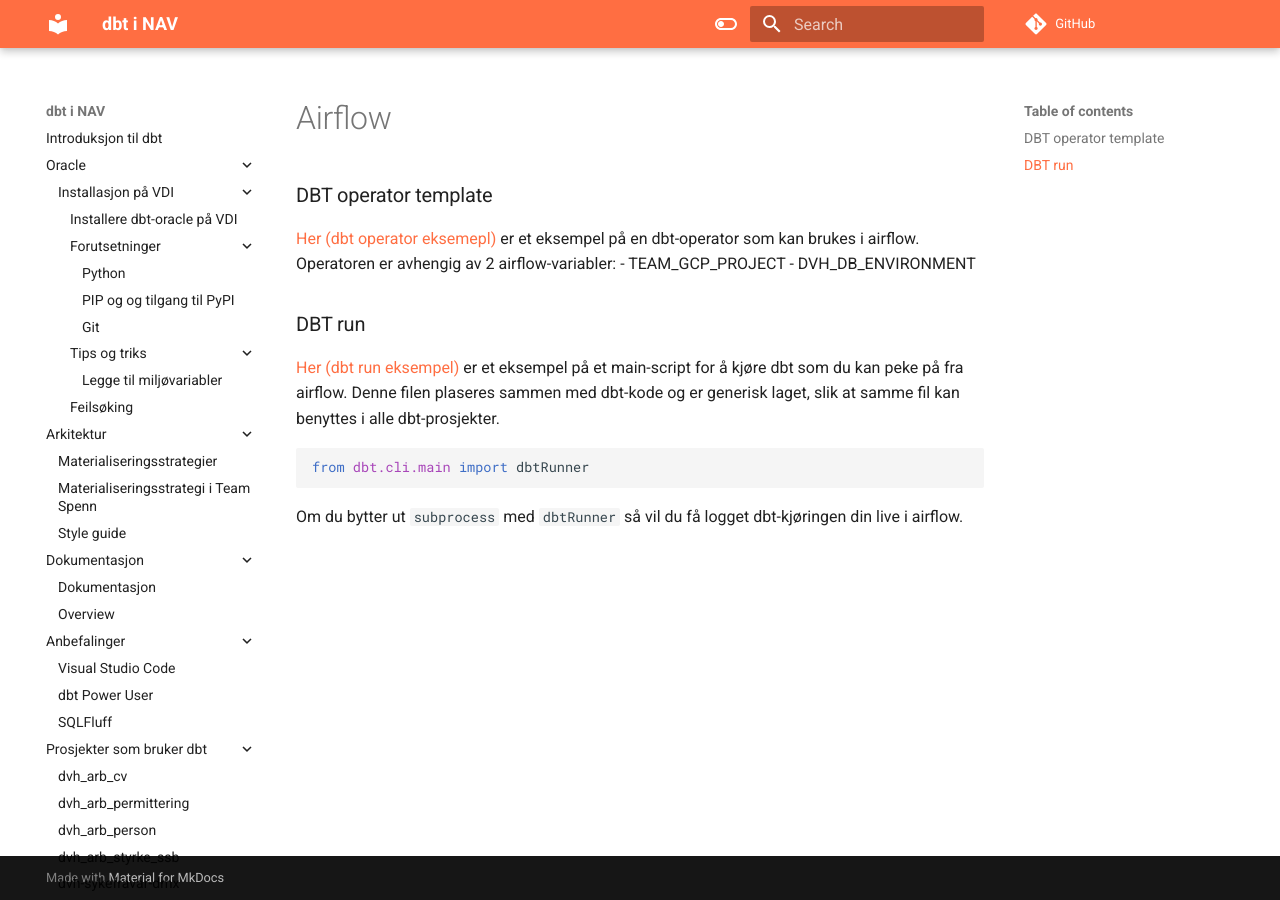
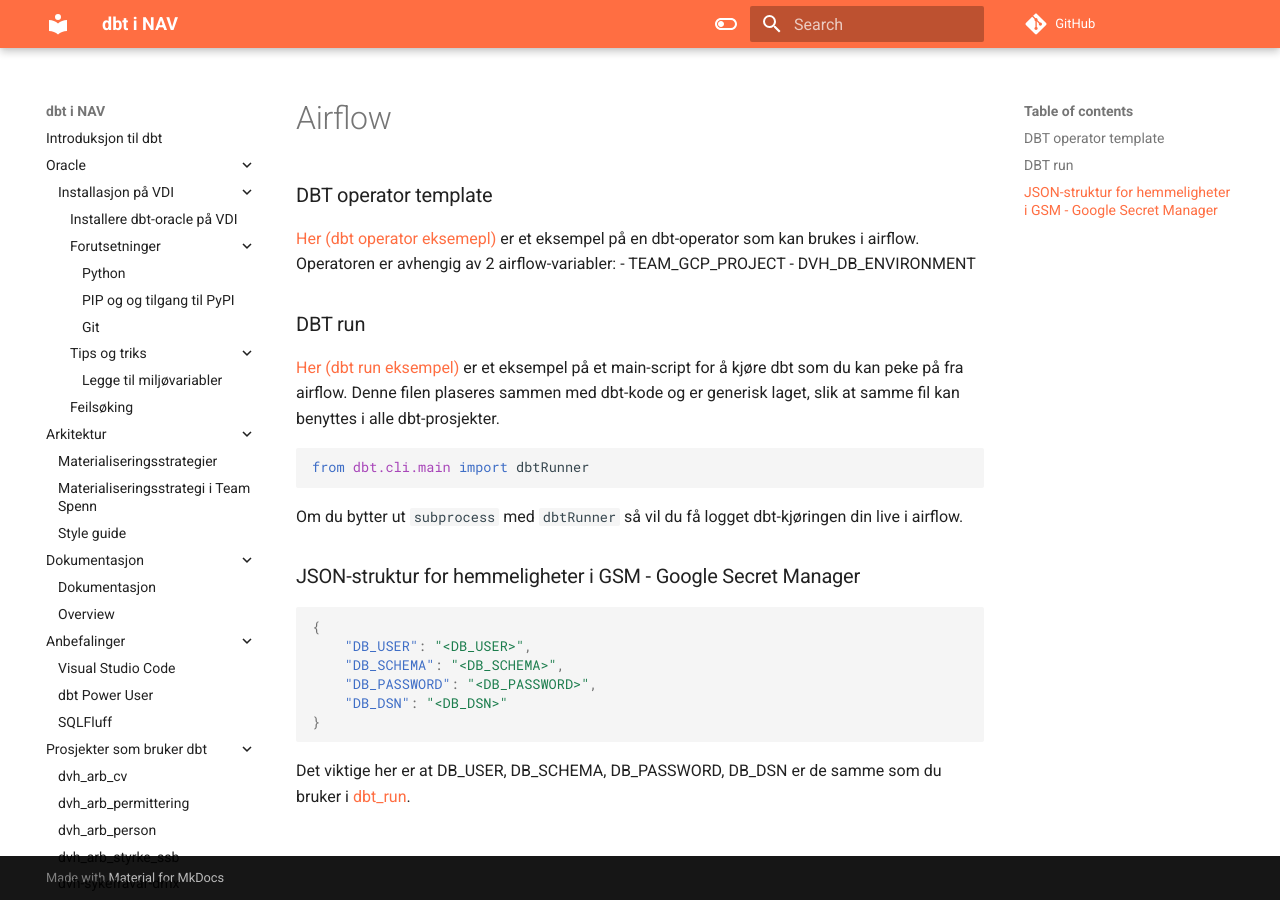
Before and after one commit to navikt/dbt-i-nav, an MkDocs documentation site: the page built from docs/airflow og dbt_run/airflow.md, in a window 1280 px wide. Built offline with MkDocs 1.6.1 and Material for MkDocs 9.7.7, drawn with Linux system fonts in a browser that asks for light colours; comment, search, counter and statistics services are not loaded.

Commit message:
json-struktur for hemmeligheter på gsm

````diff
--- a/docs/airflow og dbt_run/airflow.md
+++ b/docs/airflow og dbt_run/airflow.md
@@ -14,3 +14,17 @@
 from dbt.cli.main import dbtRunner
 ```
 Om du bytter ut `subprocess` med `dbtRunner` så vil du få logget dbt-kjøringen din live i airflow.
+
+
+### JSON-struktur for hemmeligheter i GSM - Google Secret Manager
+
+```json
+{
+    "DB_USER": "<DB_USER>",
+    "DB_SCHEMA": "<DB_SCHEMA>",
+    "DB_PASSWORD": "<DB_PASSWORD>",
+    "DB_DSN": "<DB_DSN>"
+}
+```
+
+Det viktige her er at DB_USER, DB_SCHEMA, DB_PASSWORD, DB_DSN er de samme som du bruker i [dbt_run](dbt_run.md).
````
